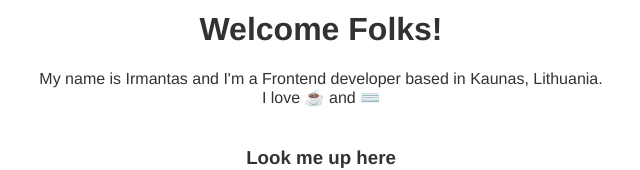
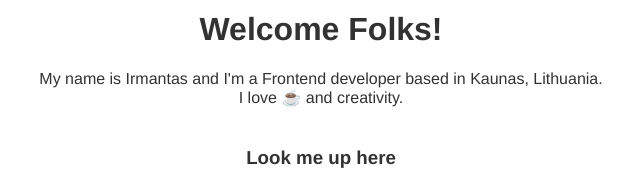
Before and after one commit to irmantastam/vue-vercel, a Vue app: page / in a window 1280 px wide. Shown: the part 424-594 px from the top of the page, without its empty margins (319-959 px from the left). Built offline with nearby package versions, Linux system fonts and the light colour scheme.

Commit message:
Update messaging

```diff
--- a/src/App.vue
+++ b/src/App.vue
@@ -25,10 +25,6 @@ export default {
   --secondary-color: #222222;
 }
 
-body {
-  margin: 0;
-}
-
 #app {
   font-family: Avenir, Helvetica, Arial, sans-serif;
   -webkit-font-smoothing: antialiased;
@@ -40,7 +36,8 @@ body {
 
 img.logo {
   width: 350px;
-  height: 350px;
+  max-width: 100%;
+  aspect-ratio: 1;
   object-fit: cover;
   border-radius: 50%;
 }
--- a/src/components/HelloWorld.vue
+++ b/src/components/HelloWorld.vue
@@ -4,7 +4,7 @@
     <p>
       My name is Irmantas and I'm a Frontend developer based in Kaunas,
       Lithuania.<br />
-      I love ☕ and ⌨️
+      I love ☕ and creativity.
     </p>
     <h3>Look me up here</h3>
     <ul>
```
